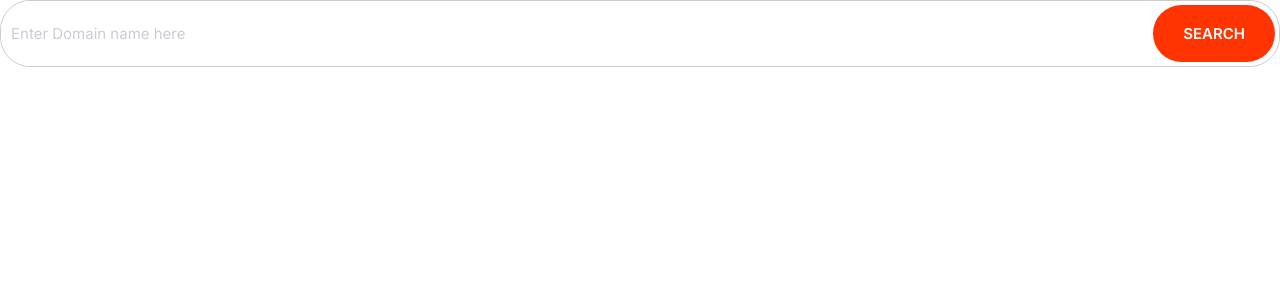
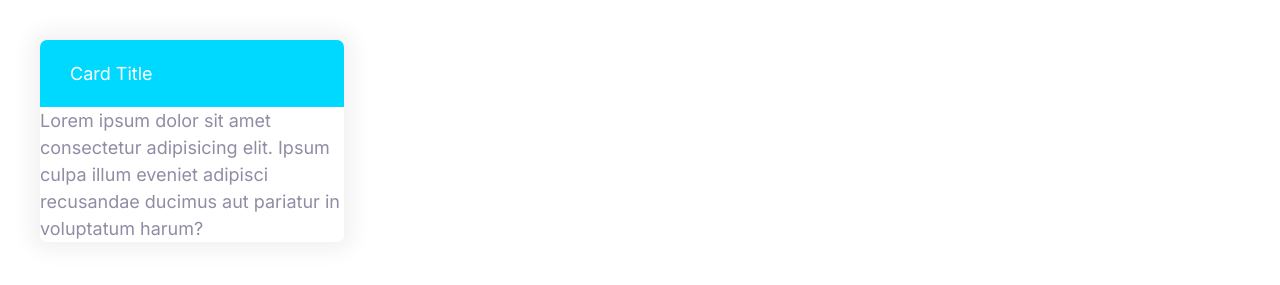
Before and after one commit to RaveenaReddyGinjala/HTML-CSS, a plain HTML site: page index.html in a window 1280 px wide. Drawn offline with Linux system fonts and the light colour scheme.

Commit message:
Build card.

```diff
--- a/css/styles.css
+++ b/css/styles.css
@@ -236,3 +236,21 @@ margin: 1rem 0;
     }
 
 }
+/*Card*/
+.card{
+   border-radius: 7px;
+   box-shadow:0 0 20px 10px #f3f3f3;
+   overflow: hidden;
+
+}
+.card__header{
+    padding: 2rem 3rem;
+}
+.card--primary .card__header{
+    background-color:var(--color-primary);
+    color: #fff;
+}
+.card--secondary .card__header{
+    background-color:var(--color-secondary);
+    color: #fff;
+}
--- a/index.html
+++ b/index.html
@@ -15,9 +15,15 @@
     <title>Document</title>
   </head>
   <body>
-    <div class="input-group">
-      <input type="text" class="input" placeholder="Enter Domain name here" />
-      <button class="btn btn--accent">Search</button>
+    <div style="width: 30%; padding: 4rem">
+      <div class="card card--secondary">
+        <header class="card__header">Card Title</header>
+        <div class="card__body">
+          Lorem ipsum dolor sit amet consectetur adipisicing elit. Ipsum culpa
+          illum eveniet adipisci recusandae ducimus aut pariatur in voluptatum
+          harum?
+        </div>
+      </div>
     </div>
   </body>
 </html>
```
Also changed, not shown: components/card.html (added, +9 -0 lines), 1 other file.
